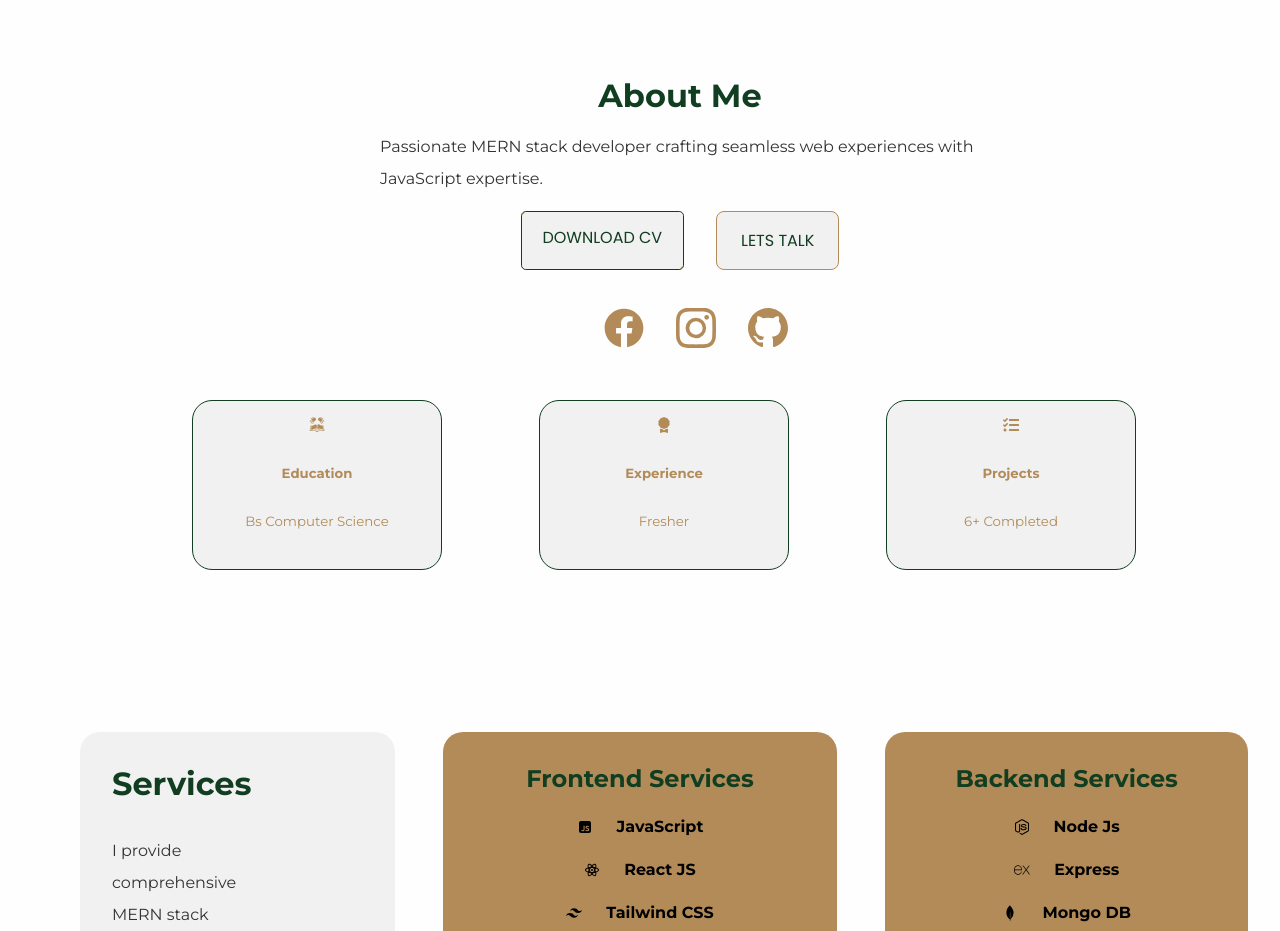
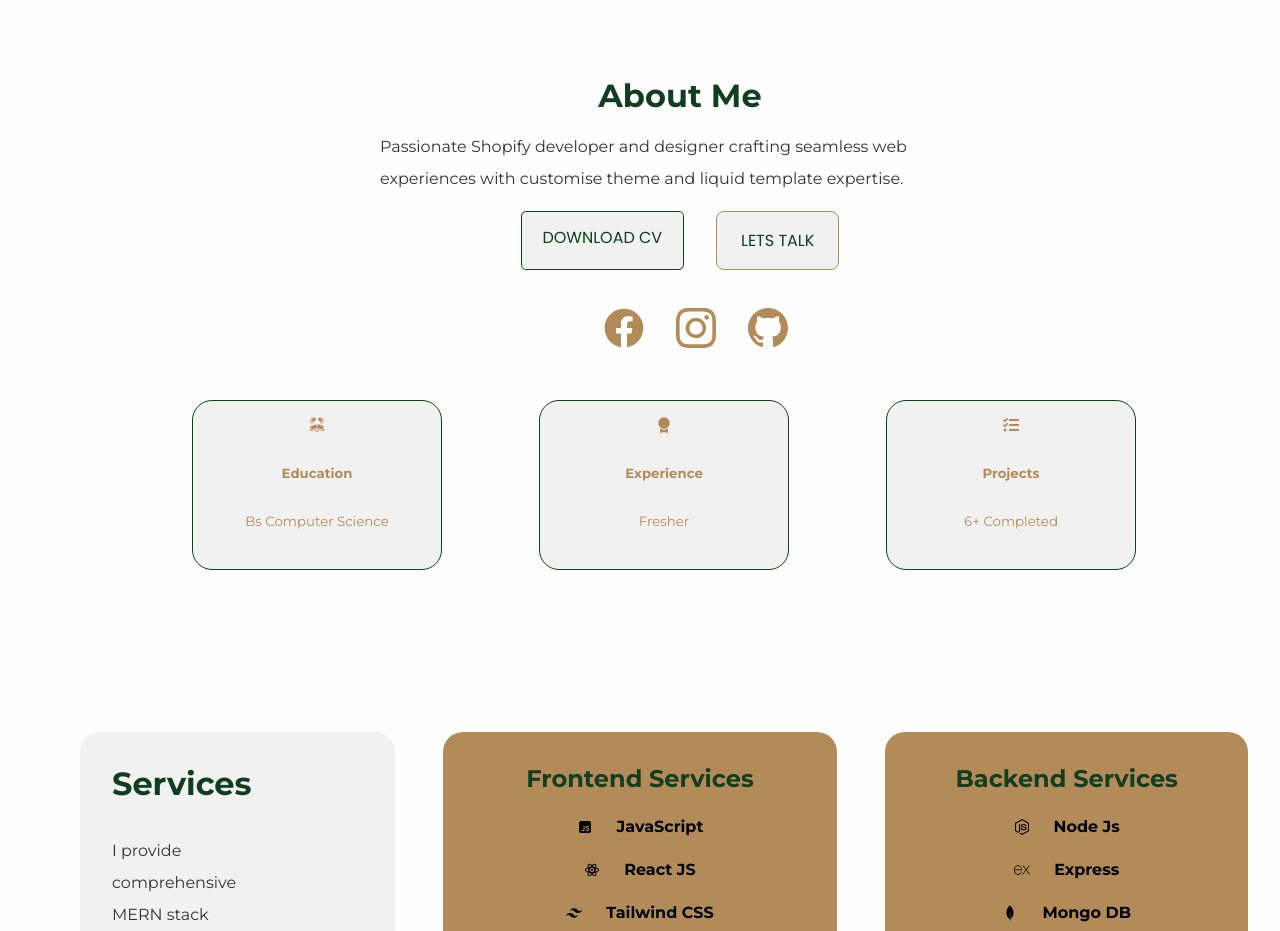
Before and after one commit to codeCanvas01/Portfolio, a React (Vite) app in the folder portfolio/: page / in a window 1280 px wide. Shown: the part 900-1831 px from the top of the page. Built offline with nearby package versions, Linux system fonts and the light colour scheme.

Commit message:
Update AboutMe.jsx

```diff
--- a/portfolio/src/components/Aboutme/AboutMe.jsx
+++ b/portfolio/src/components/Aboutme/AboutMe.jsx
@@ -30,8 +30,8 @@ const AboutMe = () => {
             // whileInView={{ x: 10 }}
             // transition={{ duration: 3.4, type: "spring" }}
           >
-            Passionate MERN stack developer crafting seamless web experiences
-            with JavaScript expertise.
+            Passionate Shopify developer and designer crafting seamless web experiences
+            with customise theme and liquid template expertise.
           </motion.p>
           <motion.div
             // initial={{ x: 0 }}
```
